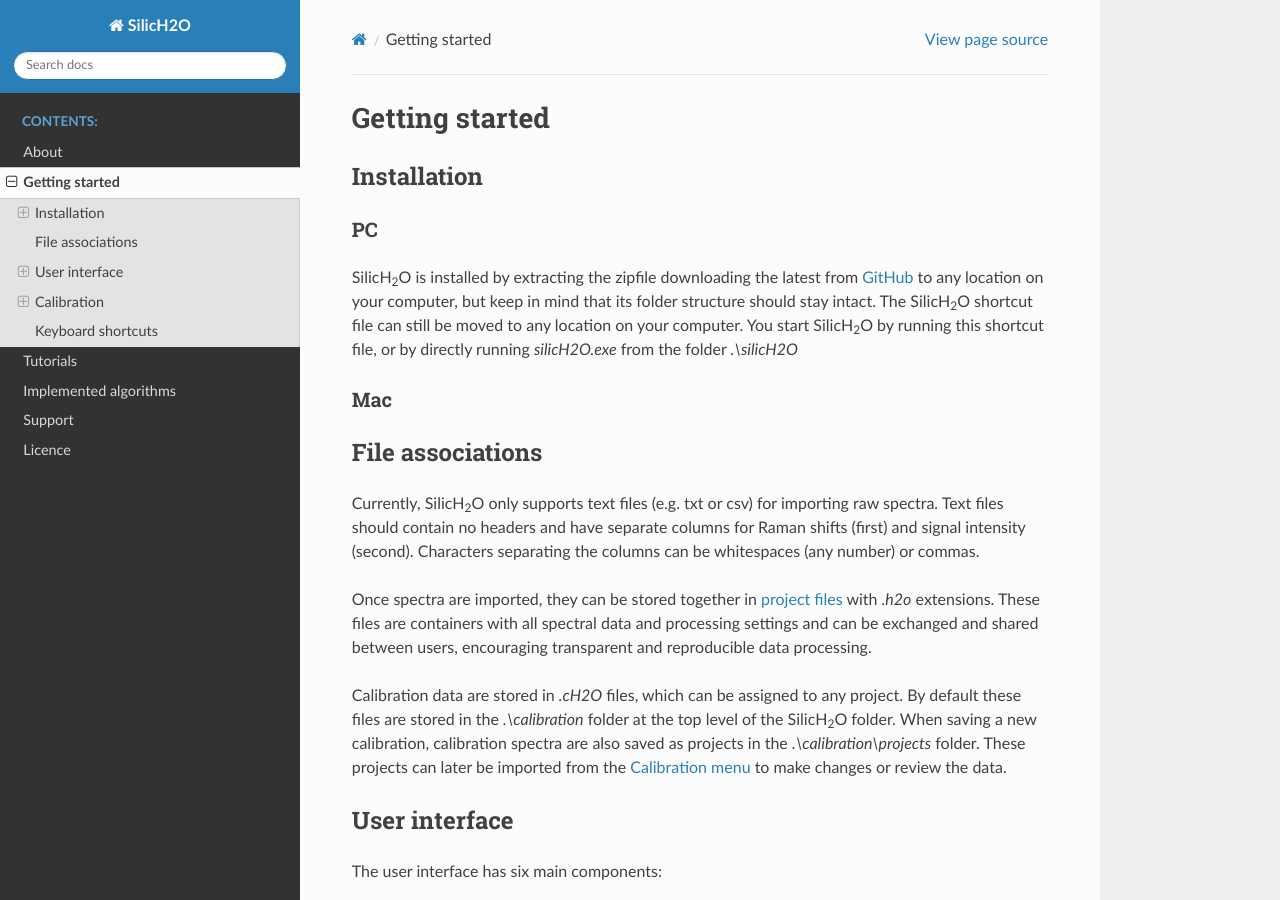
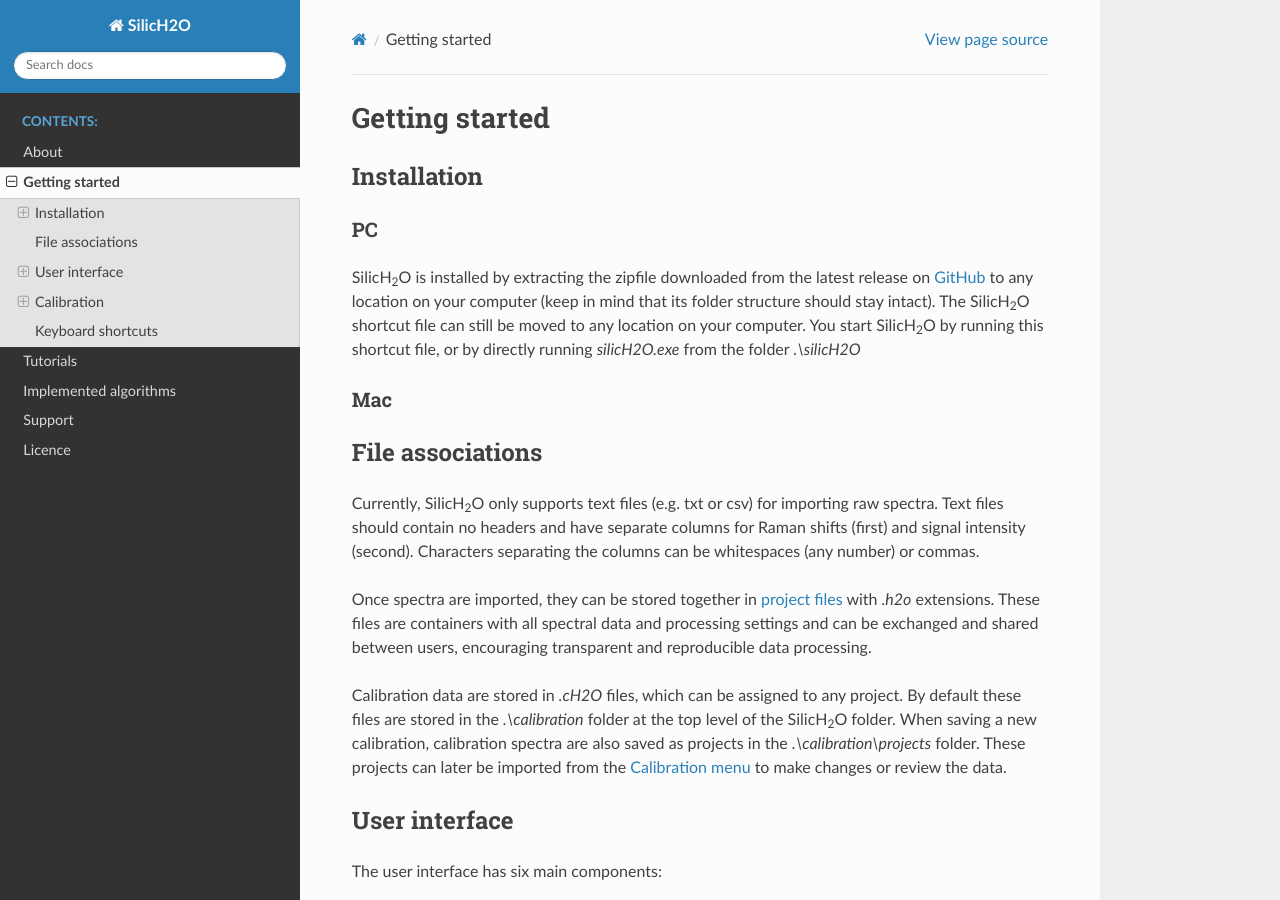
Before and after one commit to TDGerve/silicH2O, a Sphinx documentation site: the page built from docs/source/getting_started.rst, in a window 1280 px wide and 900 px high. Built offline with Sphinx 7.4.7 and the Read the Docs theme 2.0.0, drawn with Linux system fonts in a browser that asks for light colours.

Commit message:
Update getting_started.rst

```diff
--- a/docs/source/getting_started.rst
+++ b/docs/source/getting_started.rst
@@ -9,7 +9,7 @@
 ------------
 PC
 **
-|silich2o| is installed by extracting the zipfile downloading the latest from `GitHub <https://github.com/TDGerve/silicH2O>`_ to any location on your computer, but keep in mind that its folder structure should stay intact.
+|silich2o| is installed by extracting the zipfile downloaded from the latest release on `GitHub <https://github.com/TDGerve/silicH2O>`_ to any location on your computer (keep in mind that its folder structure should stay intact).
 The |silich2o| shortcut file can still be moved to any location on your computer. You start |silich2o| by running this shortcut file, or by directly
 running `silicH2O.exe` from the folder `.\\silicH2O`
 
```
